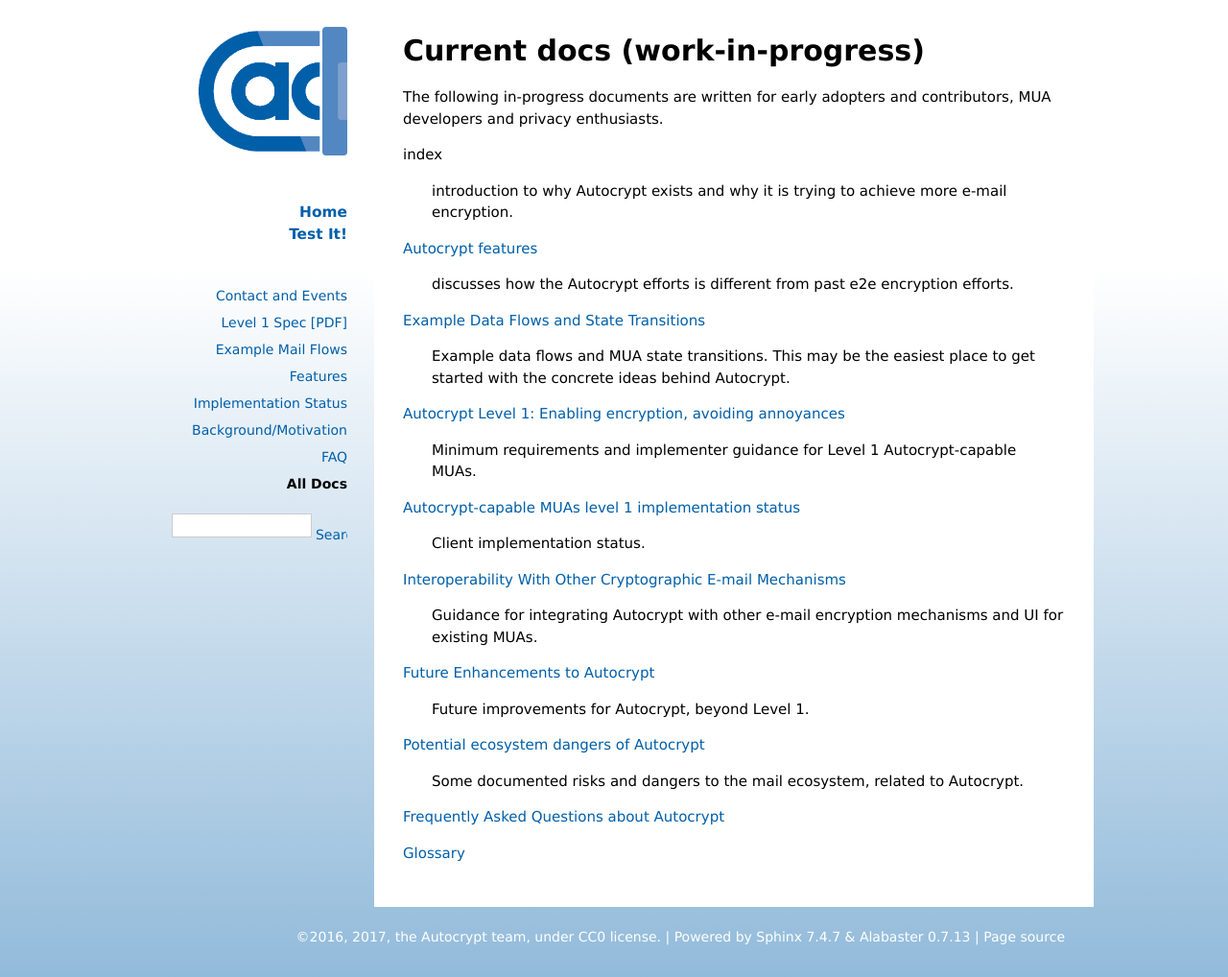
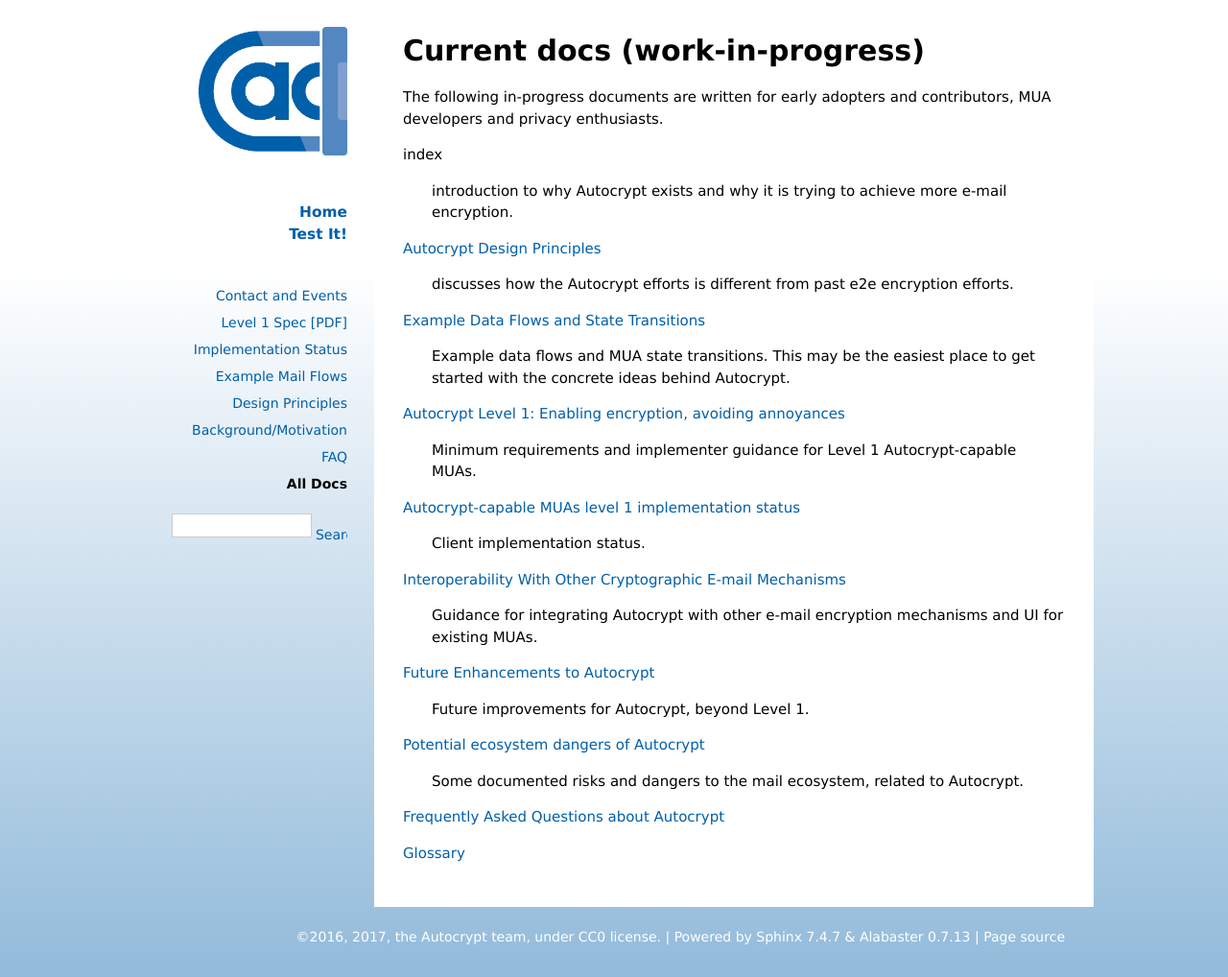
Before and after one commit to autocrypt/autocrypt, a Sphinx documentation site: the page built from doc/contents.rst, in a window 1280 px wide. Shown: the whole page at 96% size. Built offline with Sphinx 7.4.7, drawn with Linux system fonts in a browser that asks for light colours.

Commit message:
further refine the sidebar and rename docs

```diff
--- a/doc/_templates/globaltoc.html
+++ b/doc/_templates/globaltoc.html
@@ -16,9 +16,9 @@
         <a href="{{ pathto('level1') }}">Level 1 Spec</a>
         <a href="{{ pathto('autocrypt-spec-1.0.0rc1.pdf', 1) }}">[PDF]</a>
       </li>
+      <li><a href="{{ pathto('dev-status') }}">Implementation Status</a></li>
       <li><a href="{{ pathto('examples') }}">Example Mail Flows</a></li>
-      <li><a href="{{ pathto('features') }}">Features</a></li>
-      <li><a href="{{ pathto('dev-status') }}">Implementation Status</a></li>
+      <li><a href="{{ pathto('principles') }}">Design Principles</a></li>
       <li><a href="{{ pathto('background') }}">Background/Motivation</a></li>
       <li><a href="{{ pathto('faq') }}">FAQ</a></li>
       <li><a href="{{ pathto('contents') }}">All Docs</a></li>
--- a/doc/background.rst
+++ b/doc/background.rst
@@ -1,4 +1,4 @@
-Project Background
+Background and Motivation
 ==================================================
 
 **If users ask how they can secure their e-mail the answer
--- a/doc/contents.rst
+++ b/doc/contents.rst
@@ -9,7 +9,7 @@
      introduction to why Autocrypt exists and why it is trying
      to achieve more e-mail encryption.
 
-:doc:`features`
+:doc:`principles`
      discusses how the Autocrypt efforts is different from past
      e2e encryption efforts.
 
@@ -44,7 +44,8 @@
 .. toctree::
    :hidden:
 
-   features
+   principles
+   background
    contact
    examples
    level1
--- a/doc/features.rst
+++ b/doc/principles.rst
@@ -1,6 +1,6 @@
 
-Autocrypt features
-==================
+Autocrypt Design Principles
+===========================
 
 End-to-end encrypted e-mail has been around for decades, but has failed
 to see wide adoption outside of specialist communities, in large part
```
